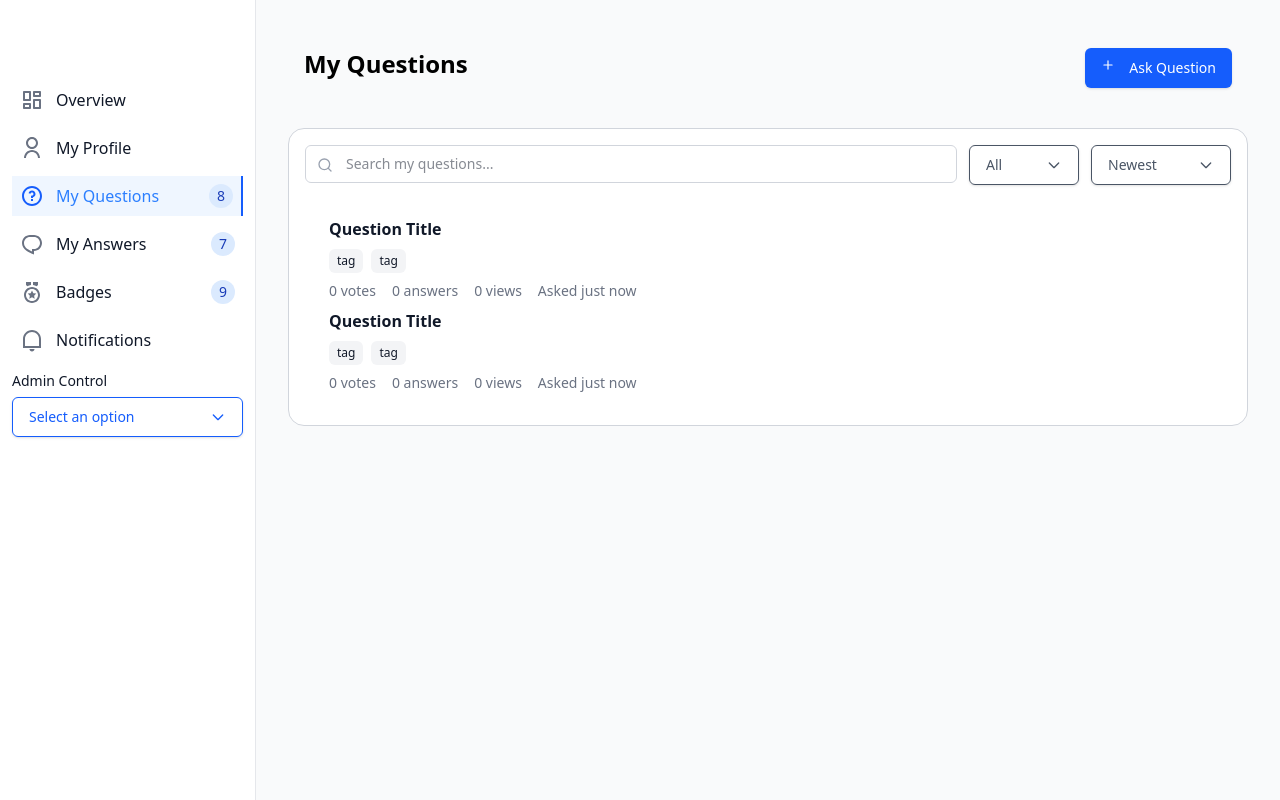
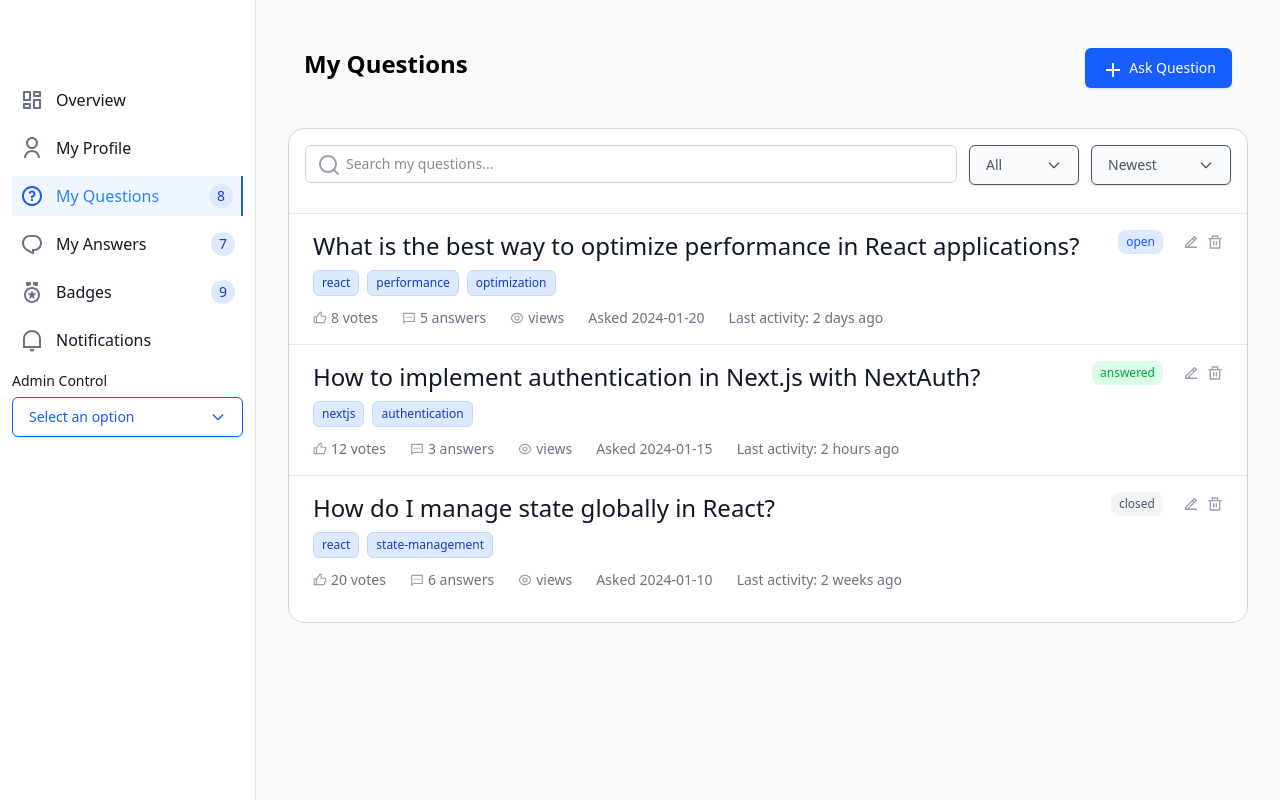
Before and after one commit to Zack-Pro-Ver/Knowledge-Sharing-Portal, a React (Vite) app: page /my-questions in a window 1280 px wide. Built offline with nearby package versions, Linux system fonts and the light colour scheme.

Commit message:
Added main question area section

```diff
--- a/src/pages/MyQuestions/QuestionSection.tsx
+++ b/src/pages/MyQuestions/QuestionSection.tsx
@@ -1,5 +1,13 @@
 import React, { useState } from "react";
-import { FiSearch } from "react-icons/fi";
+import {
+  RiSearchLine,
+  RiEdit2Line,
+  RiDeleteBinLine,
+  RiThumbUpLine,
+  RiMessage2Line,
+  RiEyeLine,
+} from "@remixicon/react";
+import Chip from "../../elements/Chip";
 import { Card, CardContent } from "../../elements/Card";
 import Dropdown from "../../elements/Dropdown";
 import type { DropdownOption } from "../../elements/Dropdown/Dropdown.types";
@@ -18,16 +26,74 @@ const sortOptions: DropdownOption[] = [
   { label: "Most Votes", value: "most-votes" },
 ];
 
+const questions = [
+  {
+    id: 1,
+    title: "How to implement authentication in Next.js with NextAuth?",
+    tags: ["nextjs", "authentication"],
+    votes: 12,
+    answers: 3,
+    views: 234,
+    date: "2024-01-15",
+    status: "answered",
+    lastActivity:"2 hours ago"
+  },
+  {
+    id: 2,
+    title: "What is the best way to optimize performance in React applications?",
+    tags: ["react", "performance", "optimization"],
+    votes: 8,
+    answers: 5,
+    views: 120,
+    date: "2024-01-20",
+    status: "open",
+    lastActivity:"2 days ago"
+
+  },
+  {
+    id: 3,
+    title: "How do I manage state globally in React?",
+    tags: ["react", "state-management"],
+    votes: 20,
+    answers: 6,
+    views: 450,
+    date: "2024-01-10",
+    status: "closed",
+    lastActivity:"2 weeks ago "
+
+  },
+];
+
 const QuestionsSearchCard: React.FC = () => {
   const [search, setSearch] = useState("");
   const [status, setStatus] = useState<string | number | null>("all");
   const [sort, setSort] = useState<string | number | null>("newest");
 
+  let filteredQuestions = [...questions];
+
+  if (search.trim()) {
+    filteredQuestions = filteredQuestions.filter((q) =>
+      q.title.toLowerCase().includes(search.toLowerCase())
+    );
+  }
+
+  if (status !== "all") {
+    filteredQuestions = filteredQuestions.filter((q) => q.status === status);
+  }
+
+  filteredQuestions.sort((a, b) => {
+    if (sort === "newest") return new Date(b.date).getTime() - new Date(a.date).getTime();
+    if (sort === "oldest") return new Date(a.date).getTime() - new Date(b.date).getTime();
+    if (sort === "most-votes") return b.votes - a.votes;
+    if (sort === "recent-activity") return b.answers - a.answers;
+    return 0;
+  });
+
   return (
     <Card variant="outlined" size="large" className="p-4">
       <div className="flex gap-3 w-full mb-4">
         <div className="relative flex-1">
-          <FiSearch className="absolute left-3 top-1/2 -translate-y-1/2 text-gray-400 pointer-events-none" />
+            <RiSearchLine className="absolute left-3 top-1/2 -translate-y-1/2 text-gray-400 pointer-events-none" />
           <input
             type="text"
             placeholder="Search my questions..."
@@ -46,9 +112,7 @@ const QuestionsSearchCard: React.FC = () => {
           variant="outlined"
           size="medium"
           color="secondary"
-          fullWidth={false}
-          className="min-w-[110px] "
-
+          className="min-w-[110px] bg-gray-50"
         />
 
         <Dropdown
@@ -59,50 +123,79 @@ const QuestionsSearchCard: React.FC = () => {
           variant="outlined"
           size="medium"
           color="secondary"
-          fullWidth={false}
-          className="min-w-[140px]"
+          className="min-w-[140px] bg-gray-50"
         />
       </div>
+      <hr className="border-t border-gray-200 -mx-4 mt-7" />
 
-      <div className="divide-y divide-gray-200">
+
+      {/* Render Questions */}
+      <div className=" -mx-4 ">
+        {filteredQuestions.map((q) => (
+          <div key={q.id} className="hover:bg-gray-50 border-b border-gray-200 last:border-b-0 ">
             <CardContent>
+              <div className="flex justify-between items-start">
+                {/* Left Side */}
                 <div className="flex flex-col gap-2">
-            <h3 className="text-base font-semibold text-gray-900">
-              Question Title
-            </h3>
+                  <h2 className="text-2xl font-regular text-gray-900">
+                    {q.title}
+                  </h2>
+
                   <div className="flex gap-2 flex-wrap">
-              <span className="px-2 py-1 text-xs bg-gray-100 rounded-md">
-                tag
+                    {q.tags.map((tag) => (
+                      <Chip
+                        key={tag}
+                        label={tag}
+                        size="small"
+                        className="rounded-md"
+                      />
+                    ))}
+                  </div>
+
+                  <div className="flex text-sm text-gray-500 gap-6 items-center mt-1">
+                    <span className="flex items-center gap-1">
+                        <RiThumbUpLine className="text-gray-400" size={14} />
+                      {q.votes} votes
                     </span>
-              <span className="px-2 py-1 text-xs bg-gray-100 rounded-md">
-                tag
+                    <span className="flex items-center gap-1">
+                        <RiMessage2Line className="text-gray-400" size={14} />
+                      {q.answers} answers
                     </span>
+                    <span className="flex items-center gap-1">
+                        <RiEyeLine className="text-gray-400" size={14} />
+                      views
+                    </span>
+                    <span>Asked {q.date}</span>
+                    <span>Last activity: {q.lastActivity}</span>
                   </div>
-            <div className="flex text-sm text-gray-500 gap-4">
-              <span>0 votes</span>
-              <span>0 answers</span>
-              <span>0 views</span>
-              <span>Asked just now</span>
                 </div>
-            <h3 className="text-base font-semibold text-gray-900">
-              Question Title
-            </h3>
-            <div className="flex gap-2 flex-wrap">
-              <span className="px-2 py-1 text-xs bg-gray-100 rounded-md">
-                tag
+
+                {/* Right Side */}
+                <div className="flex items-center gap-5">
+                  <span
+                    className={`text-xs px-2 py-1 rounded-lg font-medium ${
+                      q.status === "answered"
+                        ? "bg-green-100 text-green-600"
+                        : q.status === "open"
+                        ? "bg-blue-100 text-blue-600"
+                        : "bg-gray-100 text-gray-600"
+                    }`}
+                  >
+                    {q.status}
                   </span>
-              <span className="px-2 py-1 text-xs bg-gray-100 rounded-md">
-                tag
-              </span>
+                  <div className="flex gap-2 text-gray-400">
+                    <button className="hover:text-blue-600 cursor-pointer">
+                        <RiEdit2Line size={16} />
+                    </button>
+                    <button className="hover:text-red-600 cursor-pointer">
+                        <RiDeleteBinLine size={16} />
+                    </button>
                   </div>
-            <div className="flex text-sm text-gray-500 gap-4">
-              <span>0 votes</span>
-              <span>0 answers</span>
-              <span>0 views</span>
-              <span>Asked just now</span>
                 </div>
               </div>
             </CardContent>
+          </div>
+        ))}
       </div>
     </Card>
   );
--- a/src/pages/MyQuestions/index.tsx
+++ b/src/pages/MyQuestions/index.tsx
@@ -1,11 +1,11 @@
 import React from "react";
 import { Header } from "../../components/Header";
-import { FiPlus } from "react-icons/fi";
+import { RiAddLine } from "@remixicon/react";
 import QuestionsSection from "./QuestionSection";
 
 interface MyQuestionsProps {
-  headerTitle?: string;
-  headerButtonText?: string;
+  headerTitle: string;
+  headerButtonText: string;
 }
 
 export const MyQuestions: React.FC<MyQuestionsProps> = ({
@@ -17,8 +17,8 @@ export const MyQuestions: React.FC<MyQuestionsProps> = ({
       <Header
         title={headerTitle}
         buttonText={headerButtonText}
-        icon={<FiPlus />}
-      />
+        icon={<RiAddLine />}
+        />
 
       <div className="mt-6">
         <QuestionsSection />
```
Lines whose indentation alone changed are shown as unchanged.
